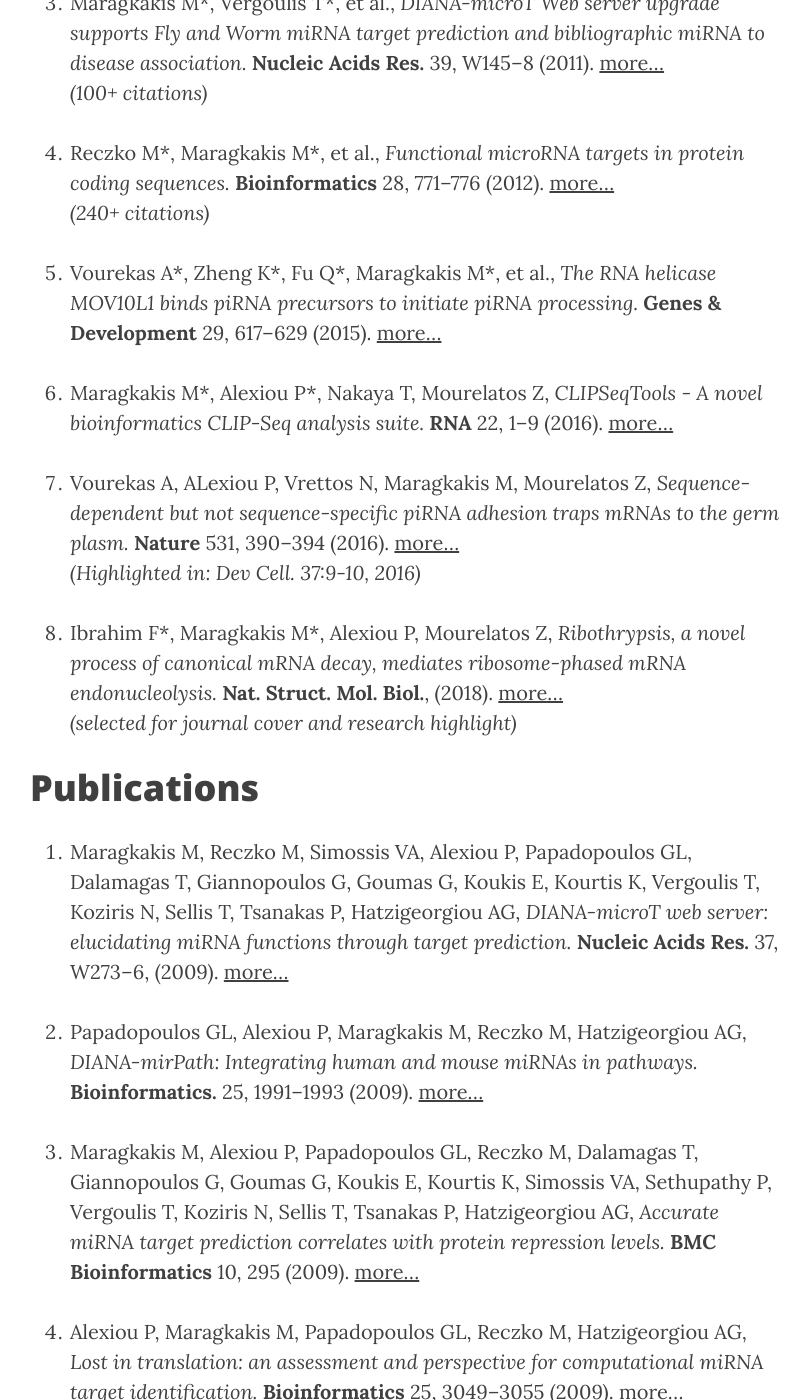
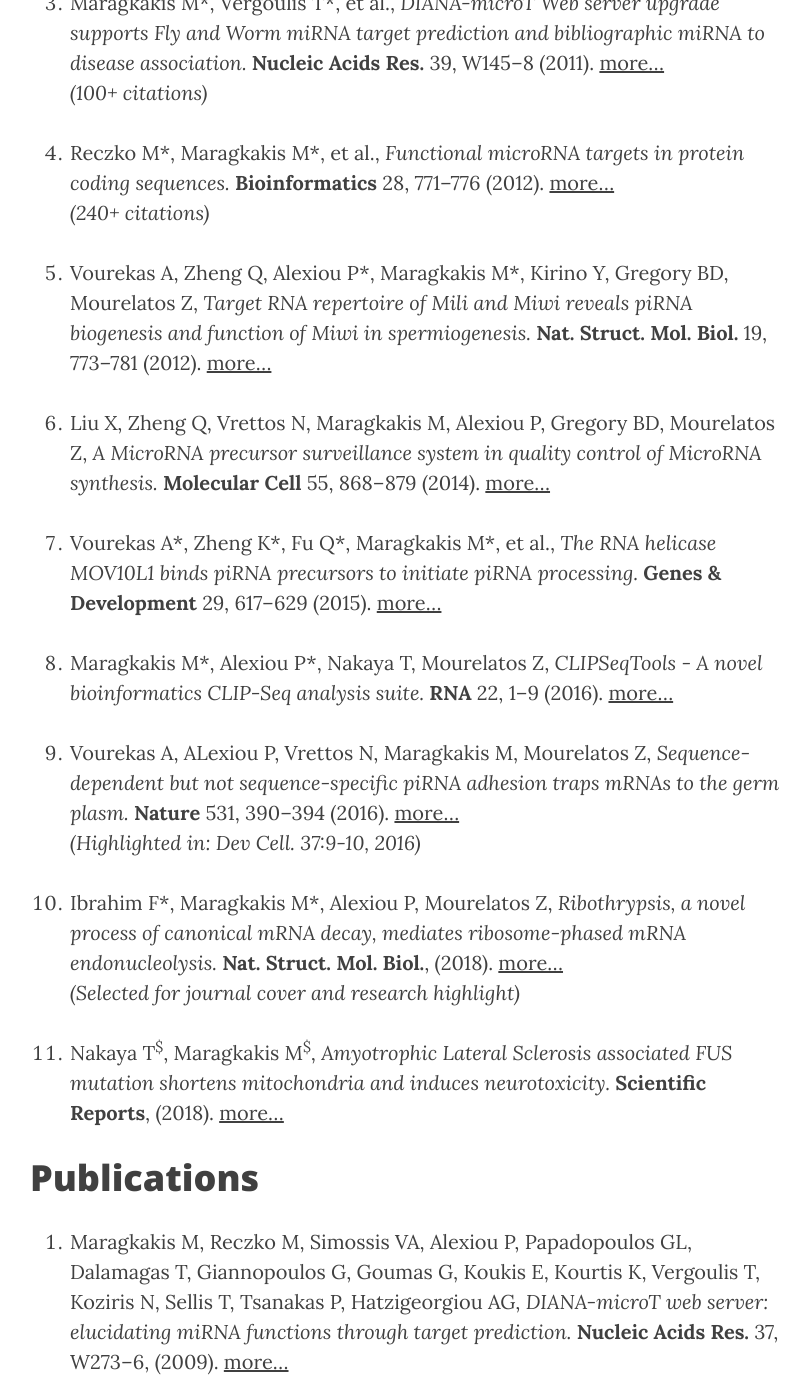
Before and after one commit to mnsmar/mnsmar.github.io, a Jekyll site: the page built from publications/index.markdown, in a window 1280 px wide and 1400 px high, scrolled down 918 px. Shown: the whole window, without its empty margins (235-1045 px from the left). Built offline with Jekyll 4.4.1, drawn with Linux system fonts in a browser that asks for light colours; nearby versions of some CDN libraries.

Commit message:
index, publications: add Scientific Reports publication

```diff
--- a/publications/index.markdown
+++ b/publications/index.markdown
@@ -32,6 +32,17 @@ protein coding sequences.* **Bioinformatics** 28, 771–776 (2012).
 [more...](http://bioinformatics.oxfordjournals.org/content/28/6/771.abstract)<br/>
 *(240+ citations)*
 
+1.  Vourekas A, Zheng Q, Alexiou P\*, Maragkakis M\*, Kirino Y, Gregory BD,
+Mourelatos Z, *Target RNA repertoire of Mili and Miwi reveals piRNA biogenesis
+and function of Miwi in spermiogenesis.* **Nat. Struct. Mol. Biol.** 19,
+773–781 (2012).
+[more...](http://www.nature.com/nsmb/journal/v19/n8/full/nsmb.2347.html)
+
+1.  Liu X, Zheng Q, Vrettos N, Maragkakis M, Alexiou P, Gregory BD, Mourelatos
+Z, *A MicroRNA precursor surveillance system in quality control of MicroRNA
+synthesis.* **Molecular Cell** 55, 868–879 (2014).
+[more...](http://www.cell.com/molecular-cell/abstract/S1097-2765(14)00610-8)
+
 1.  Vourekas A\*, Zheng K\*, Fu Q\*, Maragkakis M\*, et al., *The RNA helicase
 MOV10L1 binds piRNA precursors to initiate piRNA processing.* **Genes &
 Development** 29, 617–629 (2015).
@@ -51,7 +62,12 @@ the germ plasm.* **Nature** 531, 390–394 (2016).
 process of canonical mRNA decay, mediates ribosome-phased mRNA
 endonucleolysis.* **Nat. Struct. Mol. Biol.**, (2018).
 [more...](http://rdcu.be/IC30)<br/>
-*(selected for journal cover and research highlight)*
+*(Selected for journal cover and research highlight)*
+
+1. Nakaya T<sup>$</sup>, Maragkakis M<sup>$</sup>, *Amyotrophic Lateral
+Sclerosis associated FUS mutation shortens mitochondria and induces
+neurotoxicity.* **Scientific Reports**, (2018).
+[more...](https://www.nature.com/articles/s41598-018-33964-0)<br/>
 
 # Publications
 1.  Maragkakis M, Reczko M, Simossis VA, Alexiou P, Papadopoulos GL, Dalamagas
```
Also changed, not shown: index.markdown (+8 -0 lines).
